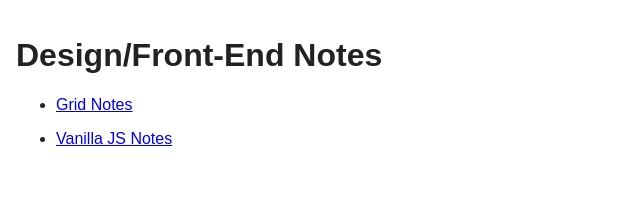
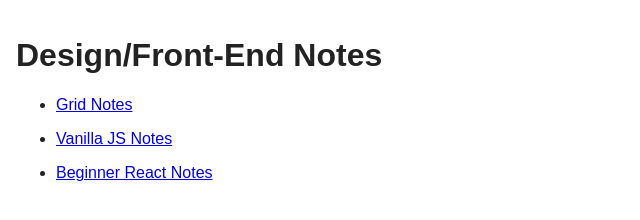
Before and after one commit to clewisdavis/clewisdavis.github.io, a plain HTML site: page index.html in a window 1280 px wide. Shown: the whole page, without its empty margins (0-640 px from the left). Drawn offline with Linux system fonts and the light colour scheme.

Commit message:
add react beginner notes

```diff
--- a/index.html
+++ b/index.html
@@ -22,6 +22,7 @@
         <ul>
             <li><a href="https://github.com/clewisdavis/clewisdavis.github.io/blob/master/grid-notes.md">Grid Notes</a></li>
             <li><a href="https://github.com/clewisdavis/clewisdavis.github.io/blob/master/vanilla-js-notes.md">Vanilla JS Notes</a></li>
+            <li><a href="https://github.com/clewisdavis/clewisdavis.github.io/blob/master/react-beginner-notes.md">Beginner React Notes</a></li>
         </ul>
         <script src="app.js" async defer></script>
     </body>
```
